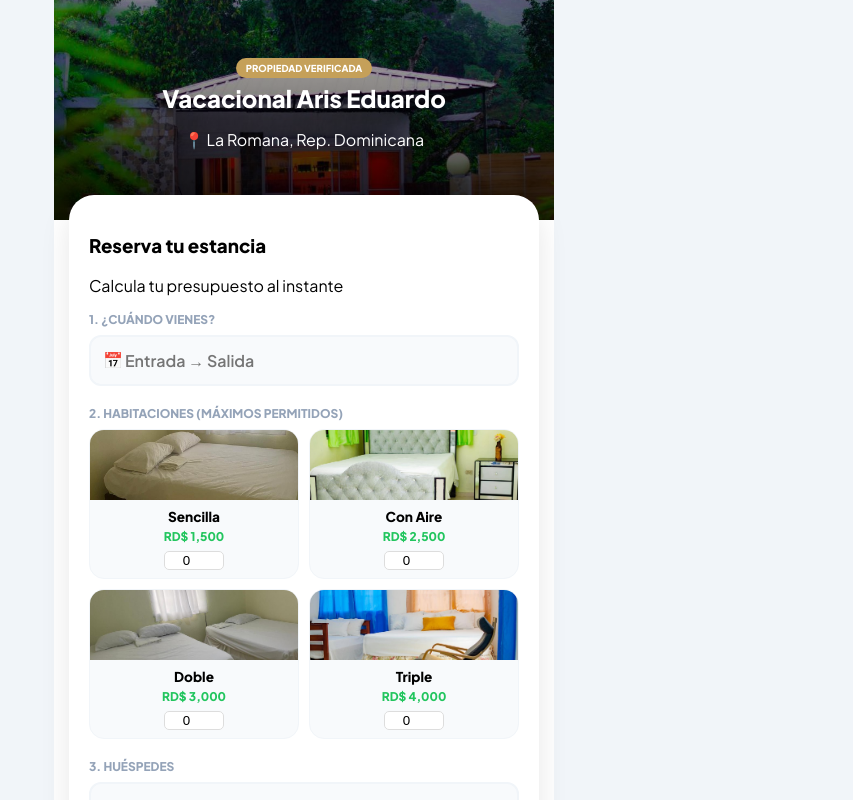
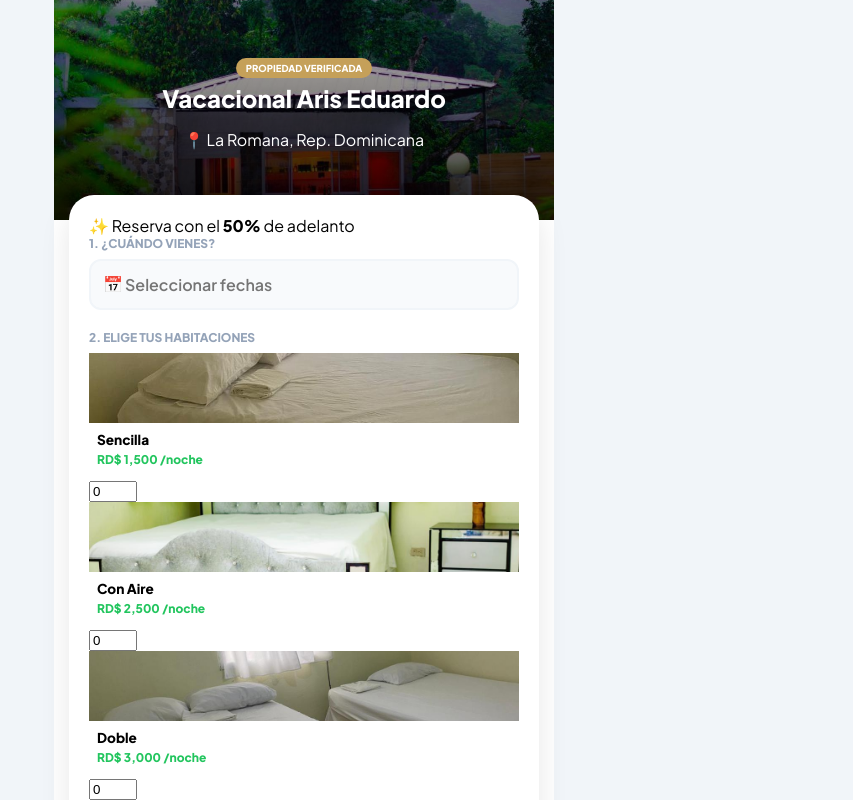
Before and after one commit to cristofel506-code/vacacional-aris-eduardo1000, a plain HTML site: page index.html in a window 1280 px wide. Shown: the top 800 px of the page, 336-1189 px from the left. Drawn offline with nearby package versions, Linux system fonts and the light colour scheme; no server answers.

Commit message:
Update index.html

```diff
--- a/index.html
+++ b/index.html
@@ -3,7 +3,7 @@
 <head>
     <meta charset="UTF-8">
     <meta name="viewport" content="width=device-width, initial-scale=1.0, maximum-scale=1.0, user-scalable=no">
-    <title>Vacacional Aris Eduardo | Reserva VIP</title>
+    <title>Vacacional Aris Eduardo | VIP</title>
     <link rel="stylesheet" href="style.css">
     <link rel="stylesheet" href="https://cdn.jsdelivr.net/npm/flatpickr/dist/flatpickr.min.css">
     <link href="https://fonts.googleapis.com/css2?family=Plus+Jakarta+Sans:wght@400;600;800&display=swap" rel="stylesheet">
@@ -22,51 +22,58 @@
 
         <main class="content-body">
             <div class="booking-card">
-                <div class="card-header">
-                    <h3>Reserva tu estancia</h3>
-                    <p>Calcula tu presupuesto al instante</p>
+                <div class="promo-bar">
+                    ✨ Reserva con el <b>50%</b> de adelanto
                 </div>
 
                 <div class="form-section">
                     <label class="label-pro">1. ¿Cuándo vienes?</label>
                     <div class="input-pro">
                         <span class="icon">📅</span>
-                        <input type="text" id="fecha" placeholder="Entrada → Salida" readonly>
+                        <input type="text" id="fecha" placeholder="Seleccionar fechas" readonly>
                     </div>
                 </div>
 
                 <div class="form-section">
-                    <label class="label-pro">2. Habitaciones (Máximos permitidos)</label>
-                    <div class="room-grid">
-                        <div class="room-box">
+                    <label class="label-pro">2. Elige tus habitaciones</label>
+                    <div class="room-list">
+                        <div class="room-item">
                             <div class="room-img" style="background-image: url('img/hero1.jpg')"></div>
                             <div class="room-info">
                                 <h4>Sencilla</h4>
-                                <p class="price">RD$ 1,500</p>
+                                <p class="price">RD$ 1,500 <span>/noche</span></p>
+                            </div>
+                            <div class="room-qty">
                                 <input type="number" id="s" min="0" max="4" value="0">
                             </div>
                         </div>
-                        <div class="room-box">
+                        <div class="room-item">
                             <div class="room-img" style="background-image: url('img/hero12.jpg')"></div>
                             <div class="room-info">
                                 <h4>Con Aire</h4>
-                                <p class="price">RD$ 2,500</p>
+                                <p class="price">RD$ 2,500 <span>/noche</span></p>
+                            </div>
+                            <div class="room-qty">
                                 <input type="number" id="a" min="0" max="3" value="0">
                             </div>
                         </div>
-                        <div class="room-box">
+                        <div class="room-item">
                             <div class="room-img" style="background-image: url('img/hero2.jpg')"></div>
                             <div class="room-info">
                                 <h4>Doble</h4>
-                                <p class="price">RD$ 3,000</p>
+                                <p class="price">RD$ 3,000 <span>/noche</span></p>
+                            </div>
+                            <div class="room-qty">
                                 <input type="number" id="d" min="0" max="3" value="0">
                             </div>
                         </div>
-                        <div class="room-box">
+                        <div class="room-item">
                             <div class="room-img" style="background-image: url('img/hero3.jpg')"></div>
                             <div class="room-info">
                                 <h4>Triple</h4>
-                                <p class="price">RD$ 4,000</p>
+                                <p class="price">RD$ 4,000 <span>/noche</span></p>
+                            </div>
+                            <div class="room-qty">
                                 <input type="number" id="t" min="0" max="2" value="0">
                             </div>
                         </div>
@@ -74,17 +81,17 @@
                 </div>
 
                 <div class="form-section">
-                    <label class="label-pro">3. Huéspedes</label>
+                    <label class="label-pro">3. Cantidad de Personas</label>
                     <div class="input-pro">
                         <span class="icon">👥</span>
-                        <input type="number" id="personas" min="1" placeholder="Ej: 4 personas">
+                        <input type="number" id="personas" min="1" placeholder="Ej: 5">
                     </div>
                 </div>
 
-                <button id="calcularBtn" class="btn-main">Calcular Presupuesto</button>
+                <button id="calcularBtn" class="btn-main">GENERAR PRESUPUESTO</button>
 
                 <div id="resultado" class="ticket hidden">
-                    <div class="ticket-header">RESUMEN DE COTIZACIÓN</div>
+                    <div class="ticket-header">DETALLE DE RESERVA</div>
                     <div id="resumenContent"></div>
                     <button id="btnConfirmar" class="btn-confirmar">CONFIRMAR POR WHATSAPP</button>
                 </div>
@@ -93,7 +100,7 @@
     </div>
 
     <div class="floats">
-        <a href="https://wa.me/18092823624" class="float-wa" id="waDirecto">
+        <a href="https://wa.me/18092823624" class="float-wa">
             <div class="waves"></div>
             <img src="https://upload.wikimedia.org/wikipedia/commons/6/6b/WhatsApp.svg" alt="WA">
         </a>
@@ -103,19 +110,14 @@
     <div id="adminPanel" class="modal hidden">
         <div class="modal-content">
             <span id="closeAdmin" class="close">&times;</span>
-            <h3>Panel Admin</h3>
+            <h3 style="margin-top:0">Panel Admin</h3>
             <div id="adminLoginArea">
-                <input type="password" id="adminCode" placeholder="Código">
-                <button id="loginAdmin" class="btn-main">Entrar</button>
+                <input type="password" id="adminCode" placeholder="Código de acceso">
+                <button id="loginAdmin" class="btn-main" style="margin-top:10px">Entrar</button>
             </div>
             <div id="adminContent" class="hidden">
-                <input type="text" id="pickerBloqueo" placeholder="Bloquear fecha">
-                <button id="btnBloquear" class="btn-main" style="background:#e11d48; margin-top:10px">Bloquear</button>
-                <div id="reservasLista" style="margin-top:20px"></div>
-            </div>
-        </div>
-    </div>
-
-    <script type="module" src="script.js"></script>
-</body>
-</html>
+                <p style="font-size:0.8rem; color:#64748b">Bloquear fechas:</p>
+                <input type="text" id="pickerBloqueo" placeholder="Seleccionar fecha">
+                <button id="btnBloquear" class="btn-main" style="background:#dc2626; margin-top:10px">BLOQUEAR</button>
+                <hr>
+                <div id="reservasLista" style="max-height:200px; overflow-y:auto">
```
